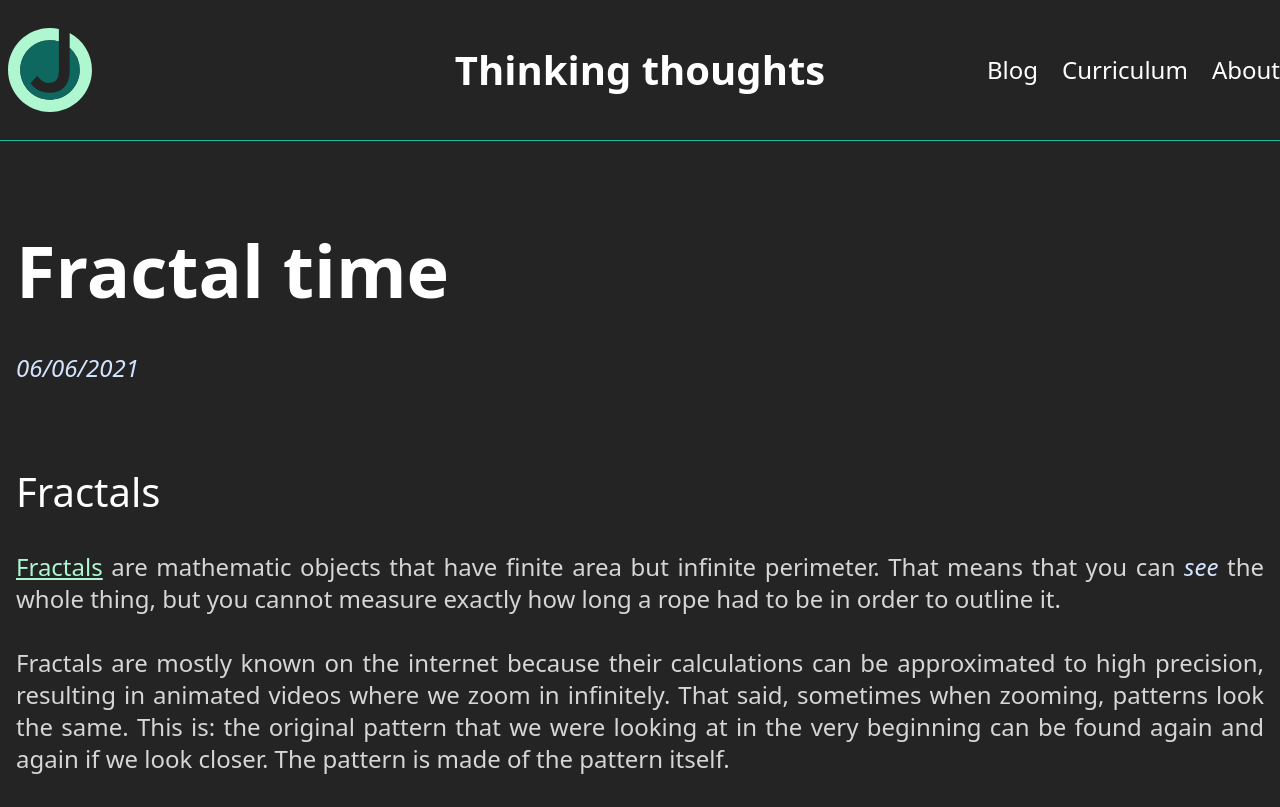
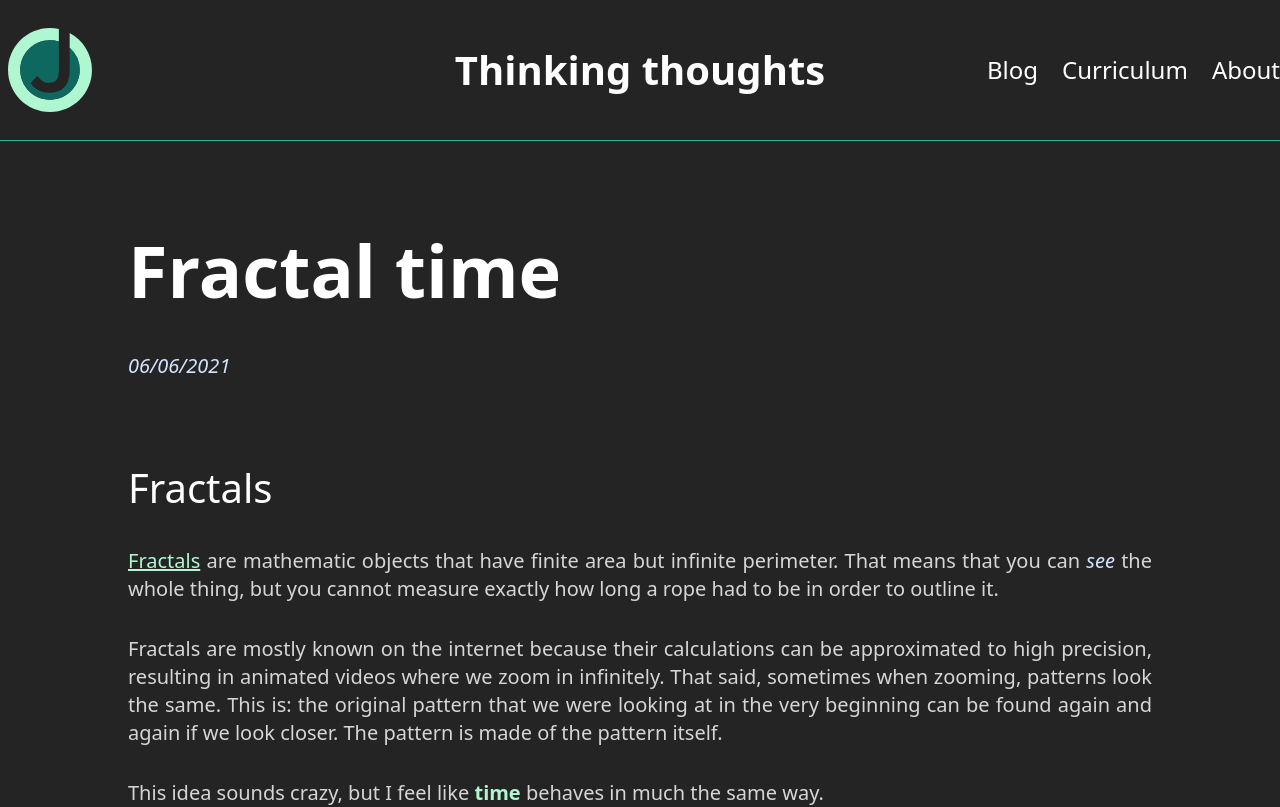
Before and after one commit to jesi-rgb/old.jesirgb.com, a Next.js app: page /blog/fractal-time in a window 1280 px wide. Shown: the top 807 px of the page. Built offline with nearby package versions, Linux system fonts and the light colour scheme; a web font is replaced by a local one.

Commit message:
editing of some properties

```diff
--- a/components/BlogItem.js
+++ b/components/BlogItem.js
@@ -1,7 +1,7 @@
 export default function BlogItem({ slug, title, description, date }) {
   return (
     <a href={"/blog/" + slug}>
-      <div className="link border-t border-gray-400 my-16 font-display text-white">
+      <div className="link border-t border-gray-400 mb-16 font-display text-white">
         <div className="flex flex-row max-w-sm xl:max-w-2xl">
           <div className="font-bold mt-3 text-xl text-left align-bottom w-1/2">
             {title}
--- a/pages/markdown-styles.module.css
+++ b/pages/markdown-styles.module.css
@@ -9,13 +9,13 @@
 .markdown h3,
 .markdown h4,
 .markdown h5 {
-    @apply mx-4;
+    @apply mx-4 xl:mx-32;
 }
 
 .markdown p,
 .markdown ul,
 .markdown ol {
-    @apply my-8 text-sm xl:text-2xl font-blogpost;
+    @apply my-8 text-sm xl:text-xl font-blogpost;
     color: #d6d6d6;
 }
 
@@ -48,7 +48,7 @@
 
 .markdown h3 {
     color: white;
-    @apply text-4xl xl:text-5xl mt-20 mb-3 leading-snug;
+    @apply text-2xl xl:text-5xl mt-20 mb-3 leading-snug;
 
 }
 
```
